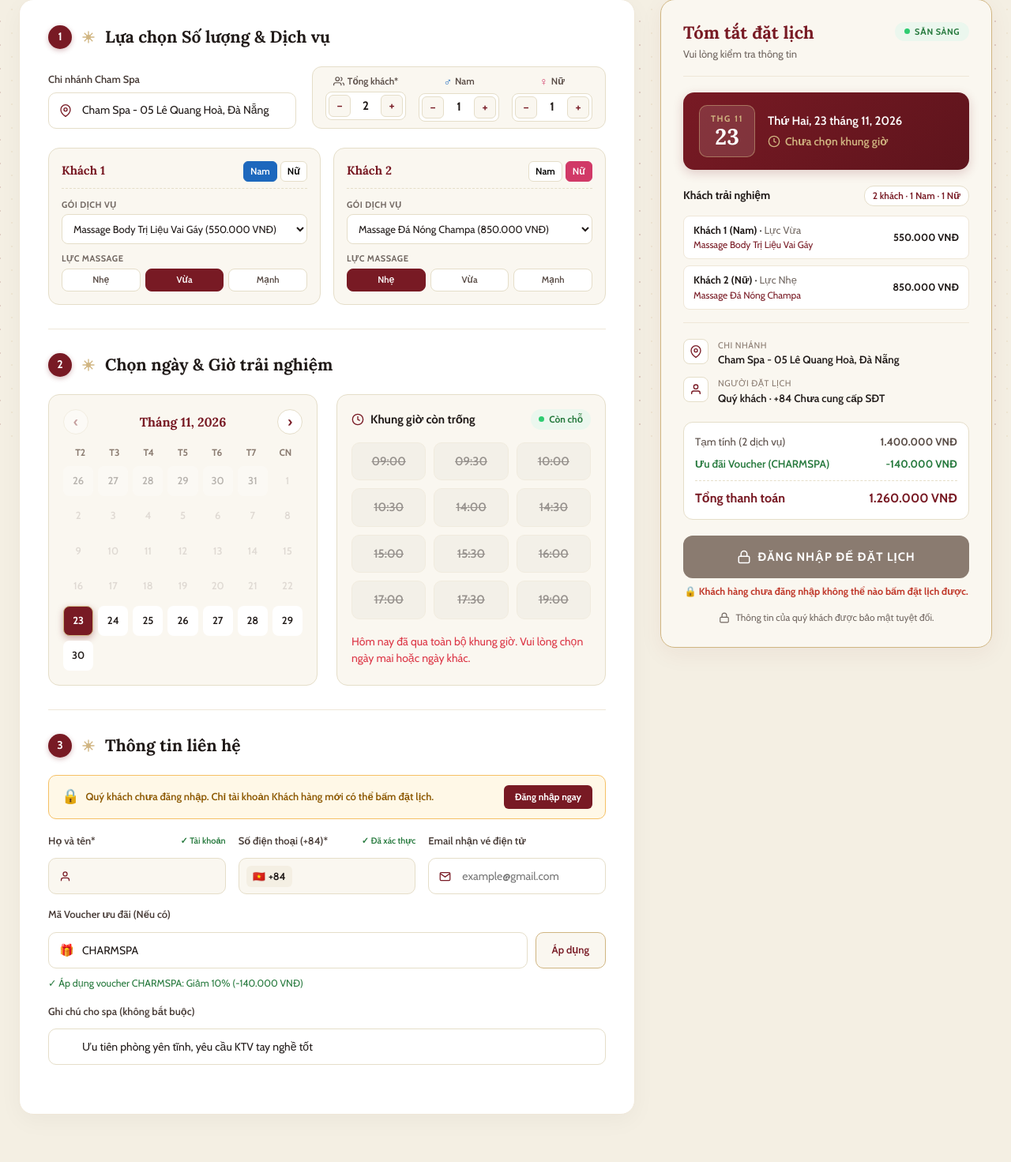
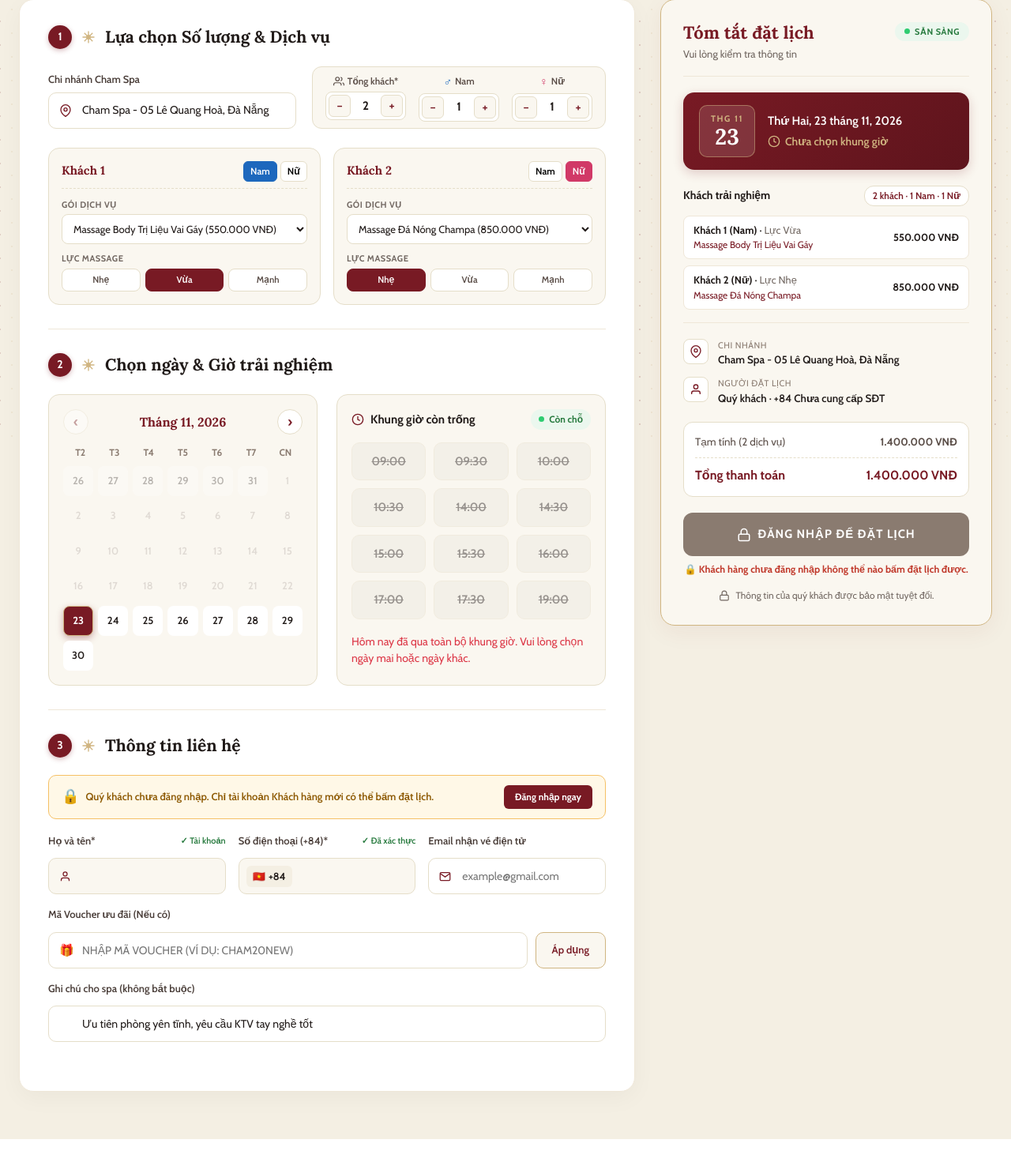
Before and after one commit to nhatquanggle-maker/chamspacrm, a Django app: page /appointment/ in a window 1280 px wide. Shown: the part 243-1714 px from the top of the page at 79% size. After the commit the page ends 1685 px from the top, so only its background shows below. Run offline with Django 5.2, Linux system fonts and the light colour scheme; data comes from the database, SQL or seed files in the repository; some libraries are stand-ins or nearby versions.

Commit message:
fix(booking): leave voucher empty by default and auto-apply only from wallet URL

```diff
--- a/templates/appointment/booking.html
+++ b/templates/appointment/booking.html
@@ -312,7 +312,7 @@
             <div class="voucher-input-group">
               <div class="input-icon-wrapper" style="flex: 1;">
                 <span class="input-prefix-icon">🎁</span>
-                <input type="text" id="inputVoucher" class="form-input text-uppercase" placeholder="Nhập mã voucher (Ví dụ: CHARMSPA)" value="{{ request.GET.voucher|default:'CHARMSPA'|upper }}">
+                <input type="text" id="inputVoucher" class="form-input text-uppercase" placeholder="Nhập mã voucher (Ví dụ: CHAM20NEW)" value="{{ request.GET.voucher|default:''|upper }}">
               </div>
               <button type="button" class="btn-apply-voucher" id="btnApplyVoucher">Áp dụng</button>
             </div>
@@ -559,7 +559,7 @@
   // Đọc mã voucher truyền từ URL (?voucher=...) khi chuyển từ Ví Voucher sang trang Đặt lịch
   const urlVoucherParam = new URLSearchParams(window.location.search).get('voucher');
   const normalizedUrlVoucher = urlVoucherParam ? urlVoucherParam.trim().toUpperCase() : '';
-  const initialVoucherCode = normalizedUrlVoucher || 'CHARMSPA';
+  const initialVoucherCode = normalizedUrlVoucher || '';
 
   const serverTodayStr = "{{ today_str|default:'' }}";
   const serverNowTimeStr = "{{ now_time_str|default:'' }}";
@@ -1105,7 +1105,7 @@
         els.voucherMessage.style.color = '#277A3E';
         els.voucherMessage.textContent = `✓ Áp dụng thành công voucher ${state.voucherCode}: ${data.formatted_discount || formatMoney(state.discountAmount)}`;
       } else {
-        state.voucherCode = code;
+        state.voucherCode = '';
         state.discountAmount = 0;
         els.voucherMessage.style.display = 'block';
         els.voucherMessage.style.color = '#C0392B';
@@ -1115,15 +1115,12 @@
     })
     .catch(err => {
       console.warn('Voucher apply error:', err);
-      // Fallback cục bộ cho mã CHARMSPA nếu offline
-      if (code === 'CHARMSPA') {
-        state.voucherCode = 'CHARMSPA';
-        state.discountAmount = Math.round(subtotal * 0.1);
-        els.voucherMessage.style.display = 'block';
-        els.voucherMessage.style.color = '#277A3E';
-        els.voucherMessage.textContent = `✓ Áp dụng voucher CHARMSPA: Giảm 10% (-${formatMoney(state.discountAmount)})`;
-        updateSummary();
-      }
+      state.voucherCode = '';
+      state.discountAmount = 0;
+      els.voucherMessage.style.display = 'block';
+      els.voucherMessage.style.color = '#C0392B';
+      els.voucherMessage.textContent = 'Không thể kiểm tra mã voucher lúc này. Vui lòng thử lại.';
+      updateSummary();
     });
   }
 
@@ -1372,7 +1369,9 @@
       }
       updateGuestCards();
       renderCalendar();
-      applyVoucherCode();
+      if (normalizedUrlVoucher) {
+        applyVoucherCode();
+      }
       updateSummary();
       fetchAvailableSlots();
     } catch(err) {
```
